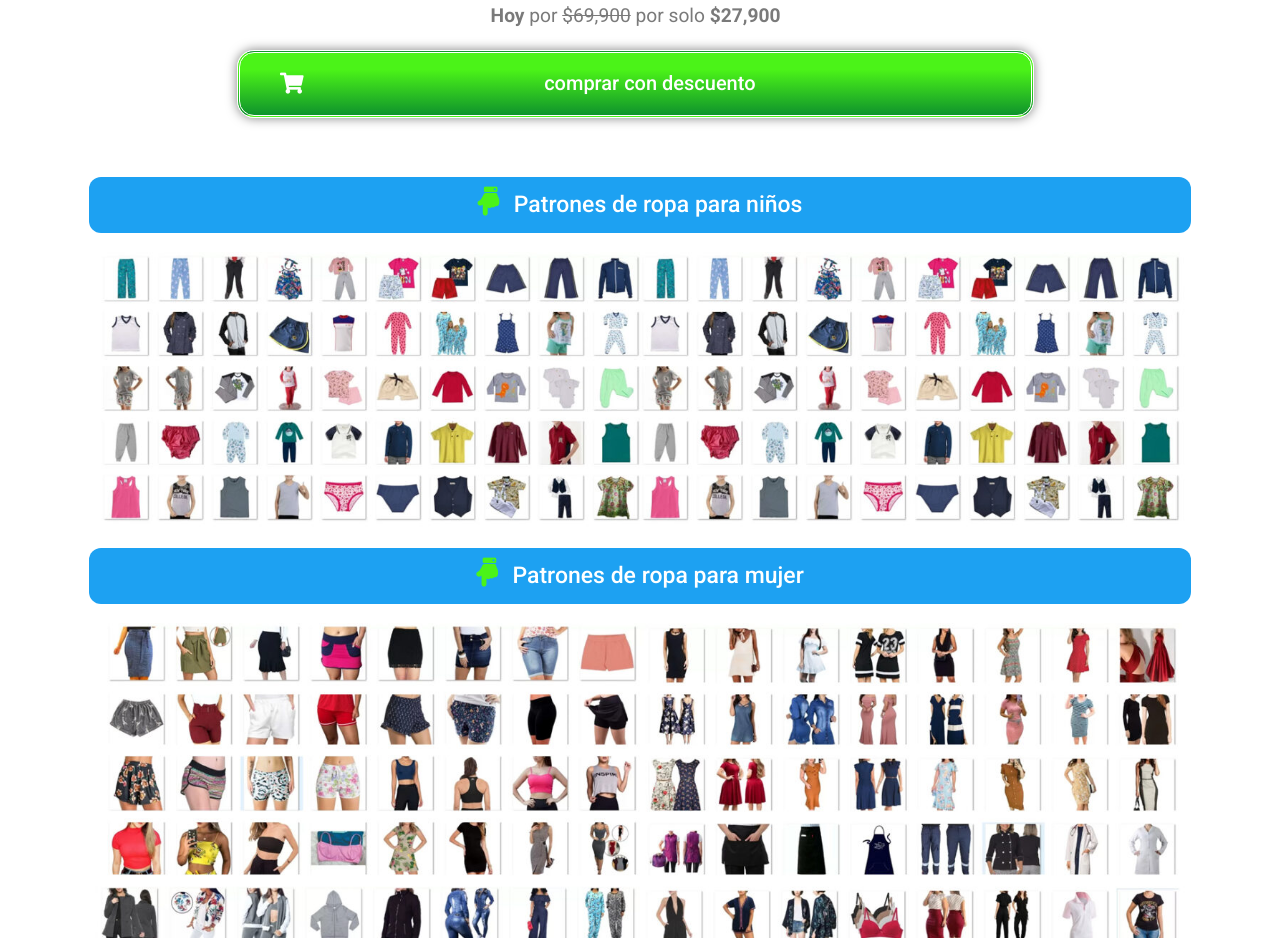
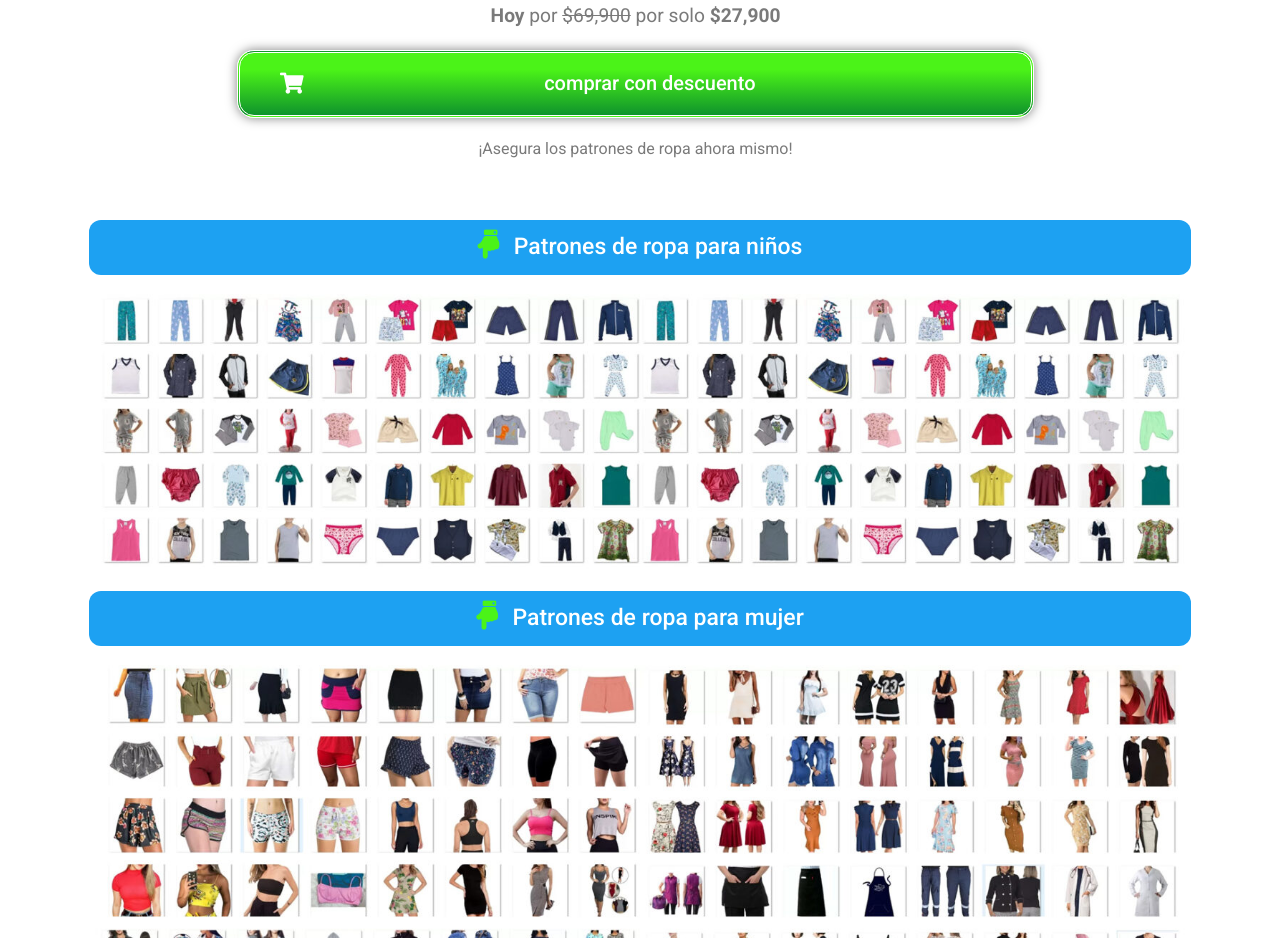
Before and after one commit to gmltda/paquete, a plain HTML site: page 700patrones-co/index.html in a window 1280 px wide. Shown: the part 825-1763 px from the top of the page. Drawn offline with Linux system fonts and the light colour scheme.

Commit message:
Update index.html

```diff
--- a/700patrones-co/index.html
+++ b/700patrones-co/index.html
@@ -252,7 +252,7 @@ height="0" width="0" style="display:none;visibility:hidden"></iframe></noscript>
 		</div>
 				</div>
 				</div>
-				<div class="elementor-element elementor-element-85b0958 elementor-widget elementor-widget-text-editor" data-id="85b0958" data-element_type="widget" data-widget_type="text-editor.default" style="color: #818a91;display: none;">
+				<div class="elementor-element elementor-element-495b425 elementor-widget elementor-widget-text-editor" data-id="495b425" data-element_type="widget" data-widget_type="text-editor.default">
 				<div class="elementor-widget-container"><p style="line-height: 1.4;font-size: 1rem;text-align: center;margin-bottom: 0;">¡Asegura los patrones de ropa ahora mismo!</span></p></div>
 				</div>
 				<div class="elementor-element elementor-element-619ca46 elementor-widget elementor-widget-image" data-id="619ca46" data-element_type="widget" data-widget_type="image.default">
```
